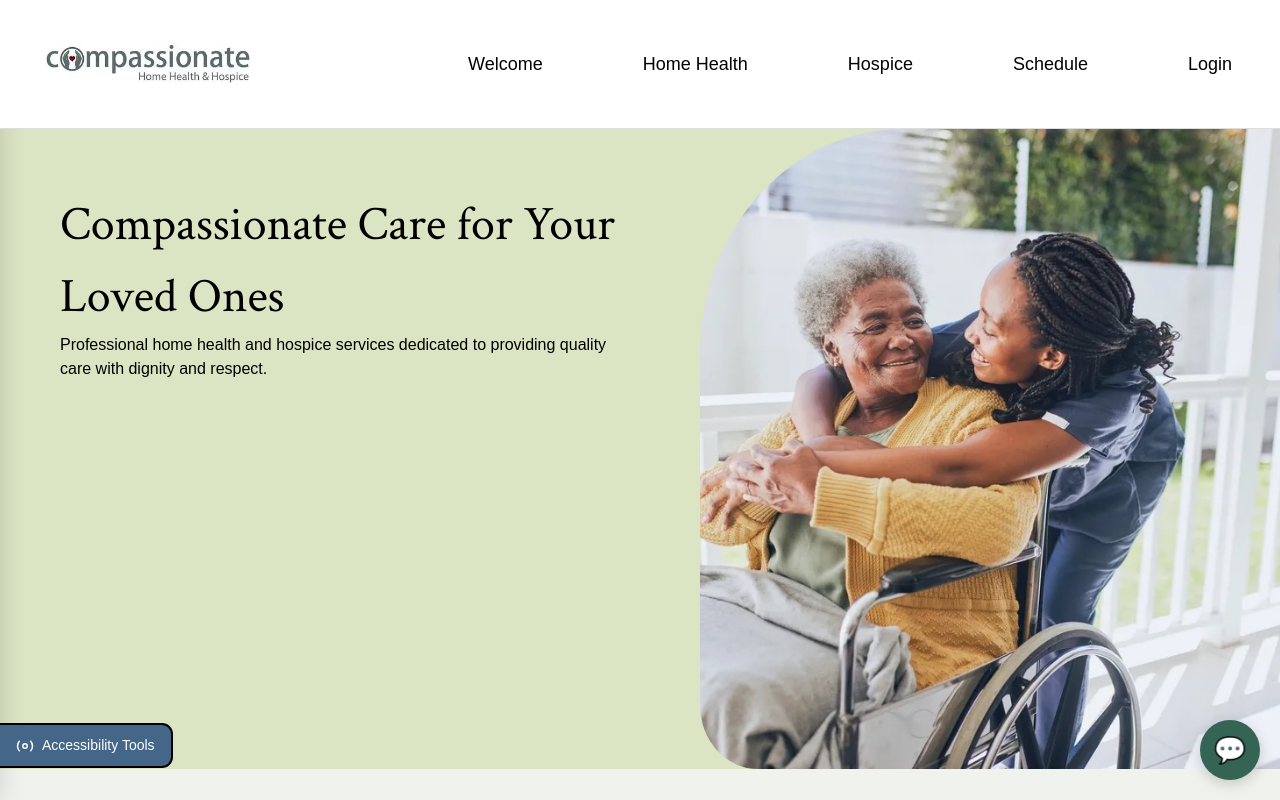
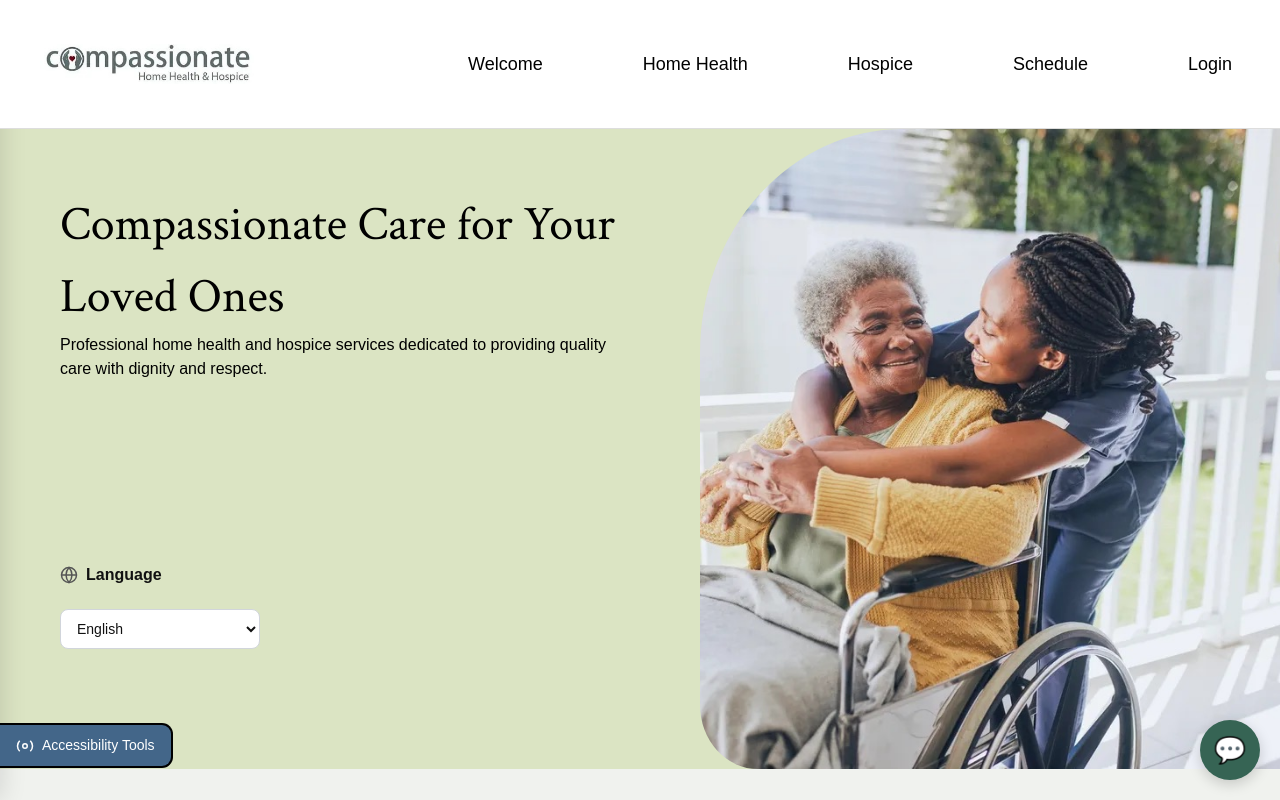
Before and after one commit to Compassionate4you/Compassionate4youSite, a React (Vite) app in the folder client/: page / in a window 1280 px wide. Shown: the top 800 px of the page. Built offline with nearby package versions, Linux system fonts and the light colour scheme; no server answers.

Commit message:
Moved language option to hero section. styling and functionality complete

```diff
--- a/client/src/components/accessibility/AccessibilityPanel.jsx
+++ b/client/src/components/accessibility/AccessibilityPanel.jsx
@@ -3,15 +3,17 @@ import { useTranslation } from 'react-i18next';
 import './styles/accessibility.css';
 
 function AccessibilityPanel() {
-    const { t, i18n } = useTranslation();
+    const { t} = useTranslation();
     const [isOpen, setIsOpen] = useState(false);
     const [textSize, setTextSize] = useState('default');
     const [theme, setTheme] = useState('light');
     const [contrastOn, setContrastOn] = useState(false);
 
+    {/*
     function handleLanguageChange(e) {
         i18n.changeLanguage(e.target.value);
     }
+    */}
 
     return (
         <>
@@ -96,7 +98,7 @@ function AccessibilityPanel() {
                     </button>
                 </div>
 
-                {/* Language */}
+                {/*
                 <div className="section">
                     <div className="section-label">
                         <svg viewBox="0 0 24 24" fill="none" stroke="currentColor" strokeWidth="2">
@@ -105,11 +107,13 @@ function AccessibilityPanel() {
                         </svg>
                         {t('accessibility.language')}
                     </div>
+
                     <select value={i18n.language} onChange={handleLanguageChange} aria-label={t('accessibility.selectLanguage')}>
                         <option value="en">English</option>
                         <option value="es">Español</option>
                     </select>
                 </div>
+                */}
 
                 <div className="notice">
                     {t('accessibility.screenReaderNotice')}
--- a/client/src/pages/LandingPage.jsx
+++ b/client/src/pages/LandingPage.jsx
@@ -1,4 +1,5 @@
 import "../styles/LandingPage.css";
+{/* import '../styles/accessibility.css'; get accessibility.css from prestons branch or put "section-label" style in LandingPage.css */}
 import CareImage1 from "../assets/images/CareImage1.jpeg";
 import Puzzle from "../assets/images/working_a_puzzle_together.jpeg";
 import Couple from "../assets/images/older_couple_smiling.jpeg";
@@ -6,15 +7,41 @@ import Couple from "../assets/images/older_couple_smiling.jpeg";
 import { useTranslation } from "react-i18next";
 
 function LandingPage() {
-  const { t } = useTranslation();
+  const { t, i18n } = useTranslation();
+
+  function handleLanguageChange(e) {
+    i18n.changeLanguage(e.target.value);
+  }
 
   return (
     <div>
       {/* Hero */}
       <section className="hero">
         <div className="hero-left">
+          {/* Titles */}
           <h1>{t("landing.heroTitle")}</h1>
           <p>{t("landing.heroSubtitle")}</p>
+
+          <div className="language-selector">
+            {/* Label */}
+            <div className="section-label">
+              <svg viewBox="0 0 24 24" fill="none" stroke="currentColor" strokeWidth="2">
+                <circle cx="12" cy="12" r="10"/>
+                <path d="M2 12h20M12 2a15.3 15.3 0 0 1 4 10 15.3 15.3 0 0 1-4 10 15.3 15.3 0 0 1-4-10 15.3 15.3 0 0 1 4-10z"/>
+              </svg>
+              {t('accessibility.language')}
+            </div>
+
+            {/* Selector */}
+            <select
+                value={i18n.language}
+                onChange={handleLanguageChange}
+                aria-label={t('accessibility.selectLanguage')}
+            >
+              <option value="en">English</option>
+              <option value="es">Español</option>
+            </select>
+          </div>
         </div>
 
         <div className="hero-right">
@@ -24,6 +51,7 @@ function LandingPage() {
             className="hero-img"
           />
         </div>
+
       </section>
 
       {/* Philosophy */}
--- a/client/src/styles/LandingPage.css
+++ b/client/src/styles/LandingPage.css
@@ -18,6 +18,8 @@ body {
   }
 
   .hero-left {
+    display: flex;
+    flex-direction: column;
     flex: 1;
     background: var(--color-light-green);
     padding: 60px;
@@ -39,6 +41,18 @@ body {
     height: 100%;
     object-fit: cover;
   }
+
+  /* Language Selector */
+  .language-selector {
+    margin-top: auto;
+    margin-bottom: 60px;
+    width: 100%;
+    max-width: 200px;
+  }
+
+.language-selector select{
+  margin-top: 10px;
+}
 
   /* Philosophy */
   .philosophy {
```
